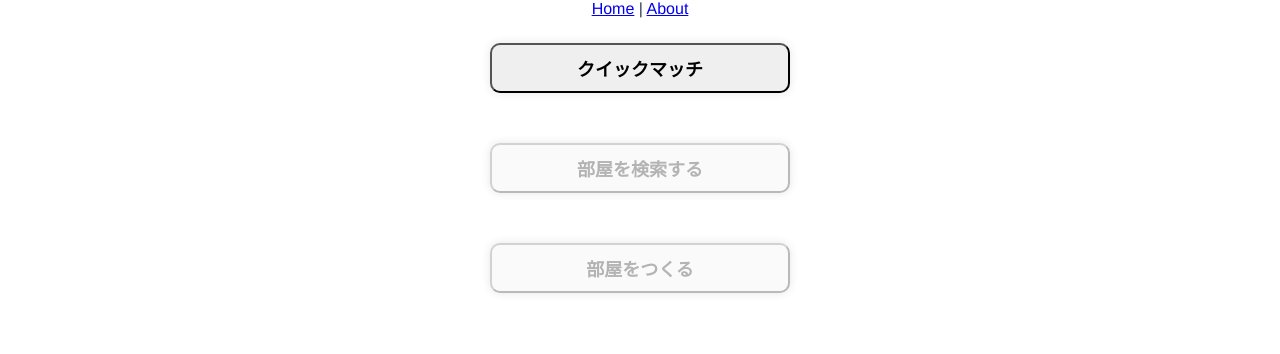
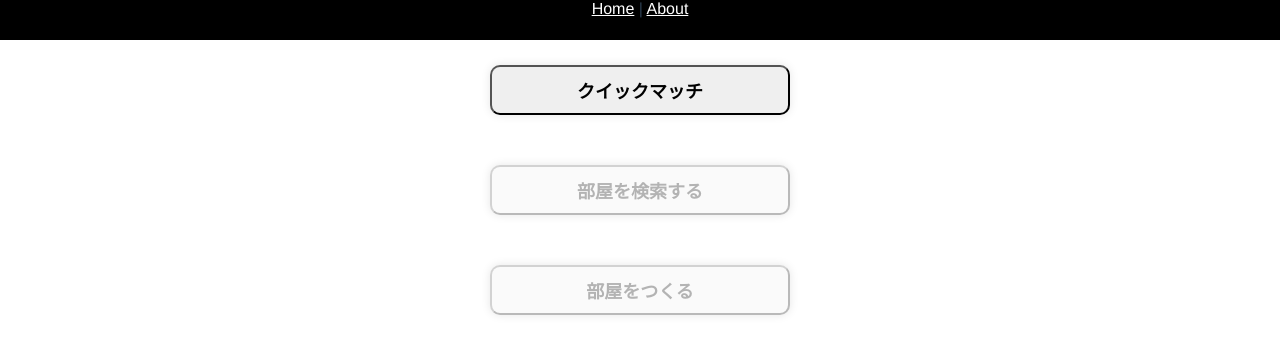
Before and after one commit to eguchi-asial/ChaChat, a Vue app: page / in a window 1280 px wide. Shown: the top 354 px of the page. Built offline with nearby package versions, Linux system fonts and the light colour scheme.

Commit message:
ヘッダのsticky上部固定を試す

```diff
--- a/src/App.vue
+++ b/src/App.vue
@@ -9,6 +9,11 @@
 </template>
 
 <style lang="scss">
+a {
+  &:hover {
+    color: cornflowerblue !important;
+  }
+}
 #app {
   font-family: Avenir, Helvetica, Arial, sans-serif;
   -webkit-font-smoothing: antialiased;
@@ -17,5 +22,16 @@
   color: #2c3e50;
   width: 100%;
   height: 100%;
+
+  #nav {
+    position: sticky;
+    top: 0;
+    height: 5%;
+    background: #000;
+
+    a {
+      color: #fff;
+    }
+  }
 }
 </style>
```
